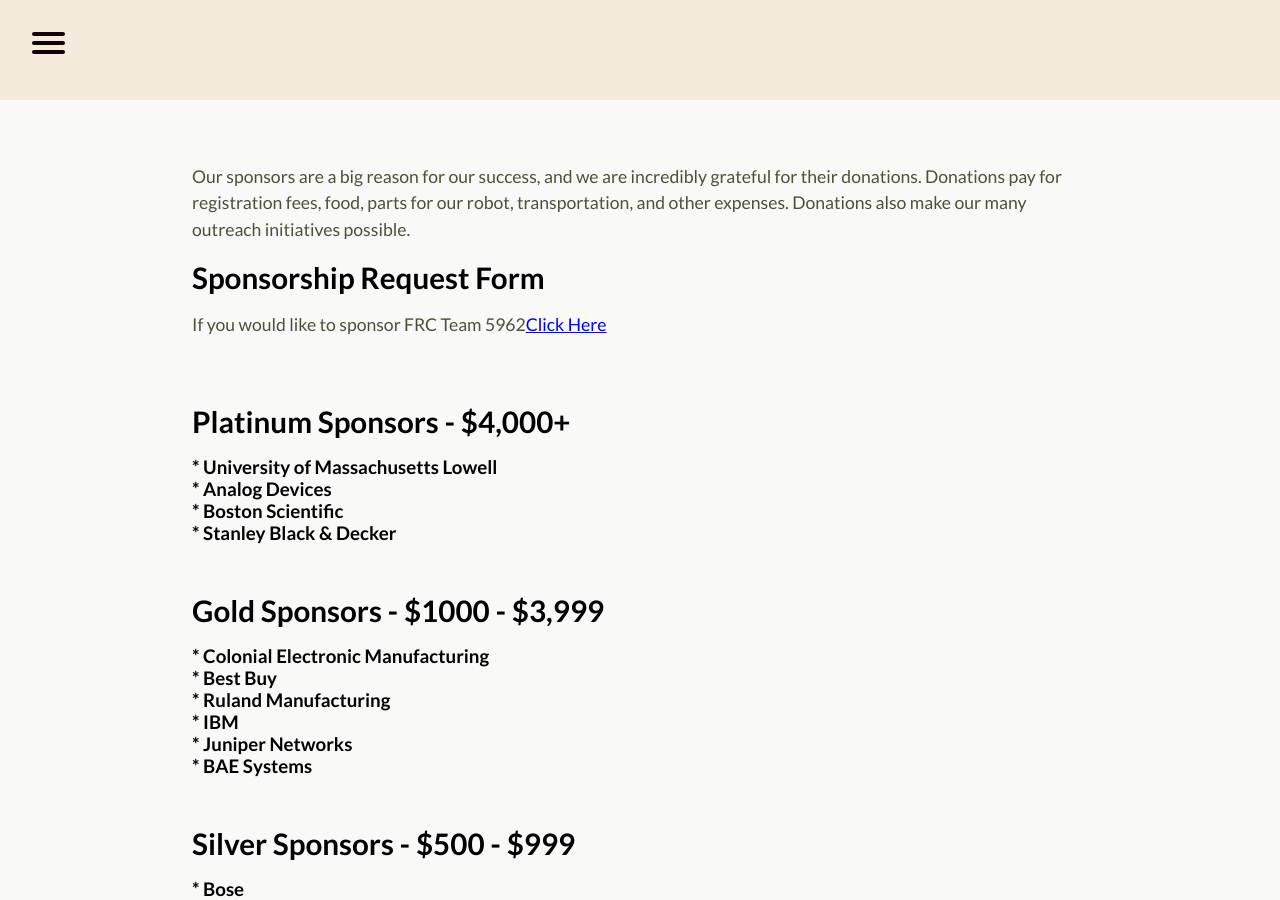
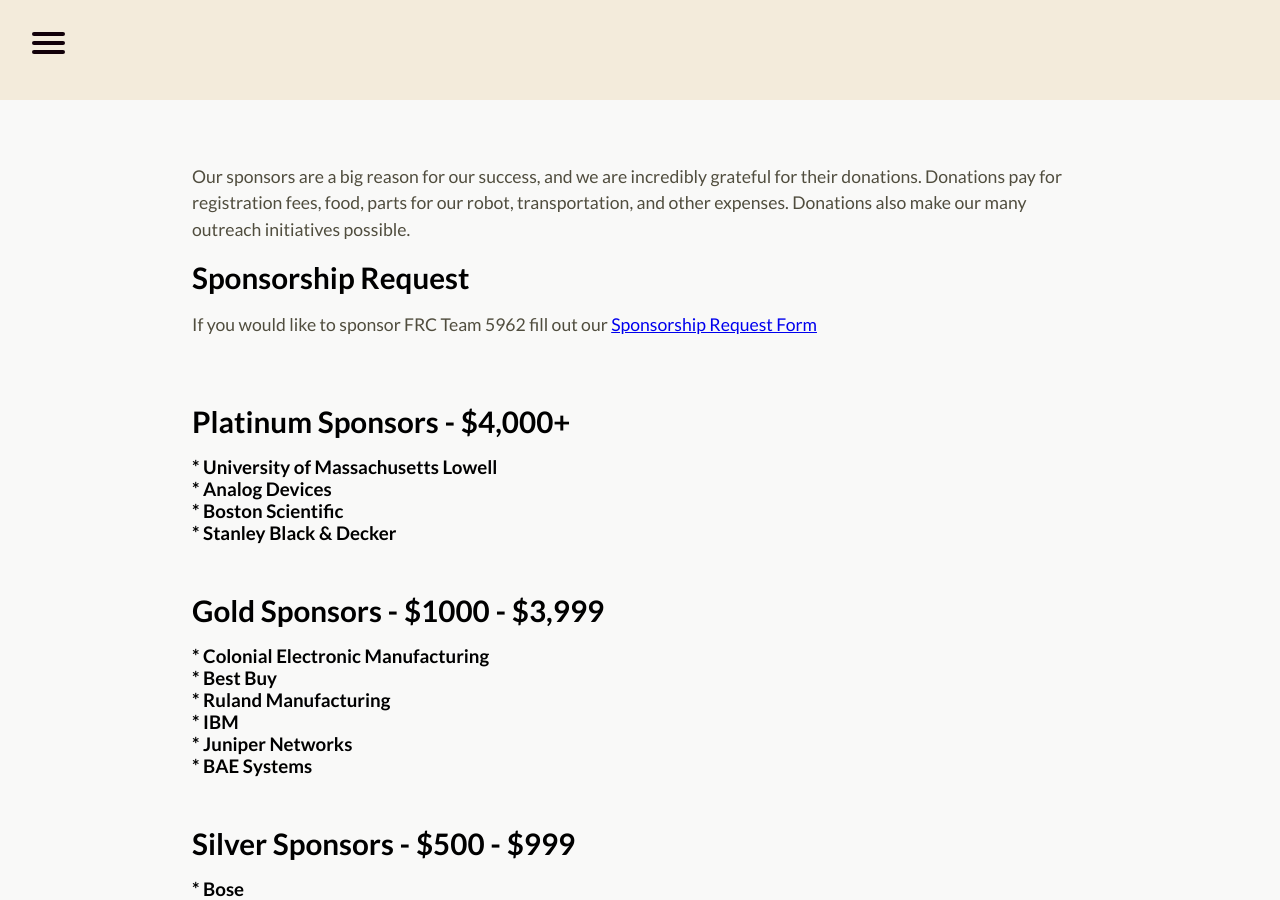
Before and after one commit to perSEVERE-5962/frc5962, a Jekyll site: the page built from sponsors.md, in a window 1280 px wide and 900 px high, scrolled down 440 px. Built offline with Jekyll 4.4.1, drawn with Linux system fonts in a browser that asks for light colours.

Commit message:
Updated Sponsors

```diff
--- a/sponsors.md
+++ b/sponsors.md
@@ -4,8 +4,8 @@
 
 Our sponsors are a big reason for our success, and we are incredibly grateful for their donations. Donations pay for registration fees, food, parts for our robot, transportation, and other expenses. Donations also make our many outreach initiatives possible.
 
-## Sponsorship Request Form
-If you would like to sponsor FRC Team 5962[Click Here](https://drive.google.com/file/d/1cbe8bZwyNJ8WoEUp1mdeV8005pS-tHRw/view?usp=sharing)
+## Sponsorship Request
+If you would like to sponsor FRC Team 5962 fill out our [Sponsorship Request Form](https://drive.google.com/file/d/1cbe8bZwyNJ8WoEUp1mdeV8005pS-tHRw/view?usp=sharing)
 <div class="divider"></div>
 ## Platinum Sponsors - $4,000+
 ### * University of Massachusetts Lowell
```
